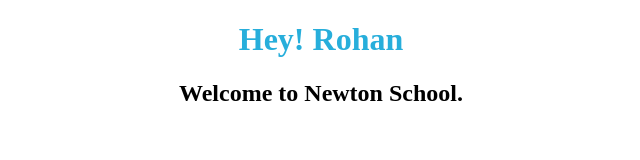
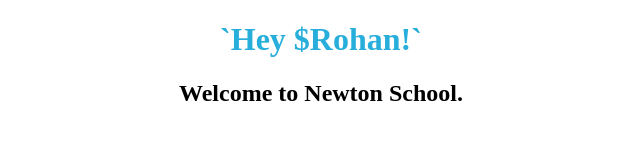
Before and after one commit to rohangupta788/REACT-IN-CLASS---Greetings-with-Props---5x3925qn99w8, a React app: page / in a window 1280 px wide. Shown: the top 160 px of the page, without its empty margins (319-959 px from the left). Built offline with nearby package versions, Linux system fonts and the light colour scheme.

Commit message:
Update Welcome.js

```diff
--- a/src/components/Welcome.js
+++ b/src/components/Welcome.js
@@ -3,7 +3,7 @@ import React from "react";
 function Welcome(props){
     return(
         <>
-<h1>Hey! {props.name}</h1>
+<h1>`Hey ${props.name}!`</h1>
 <h2>Welcome to Newton School.</h2>
 
   </>  );
```
